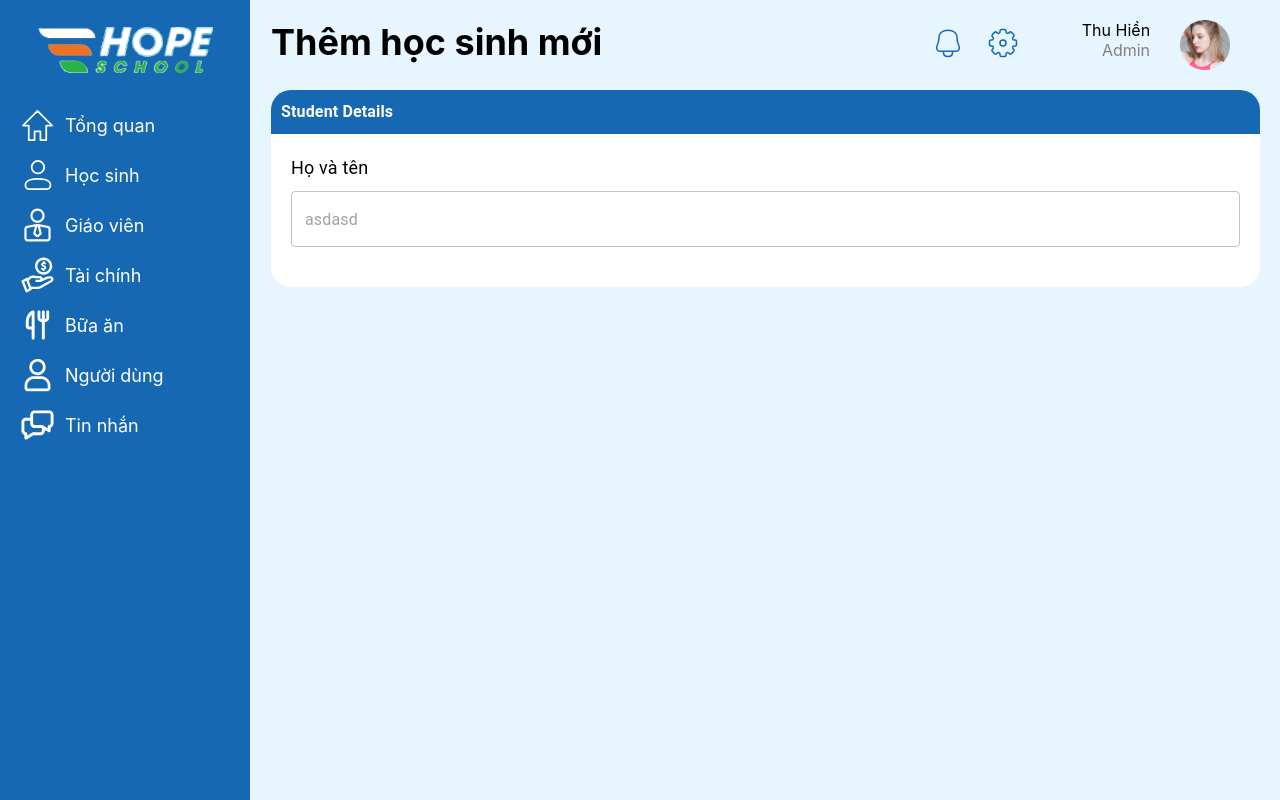
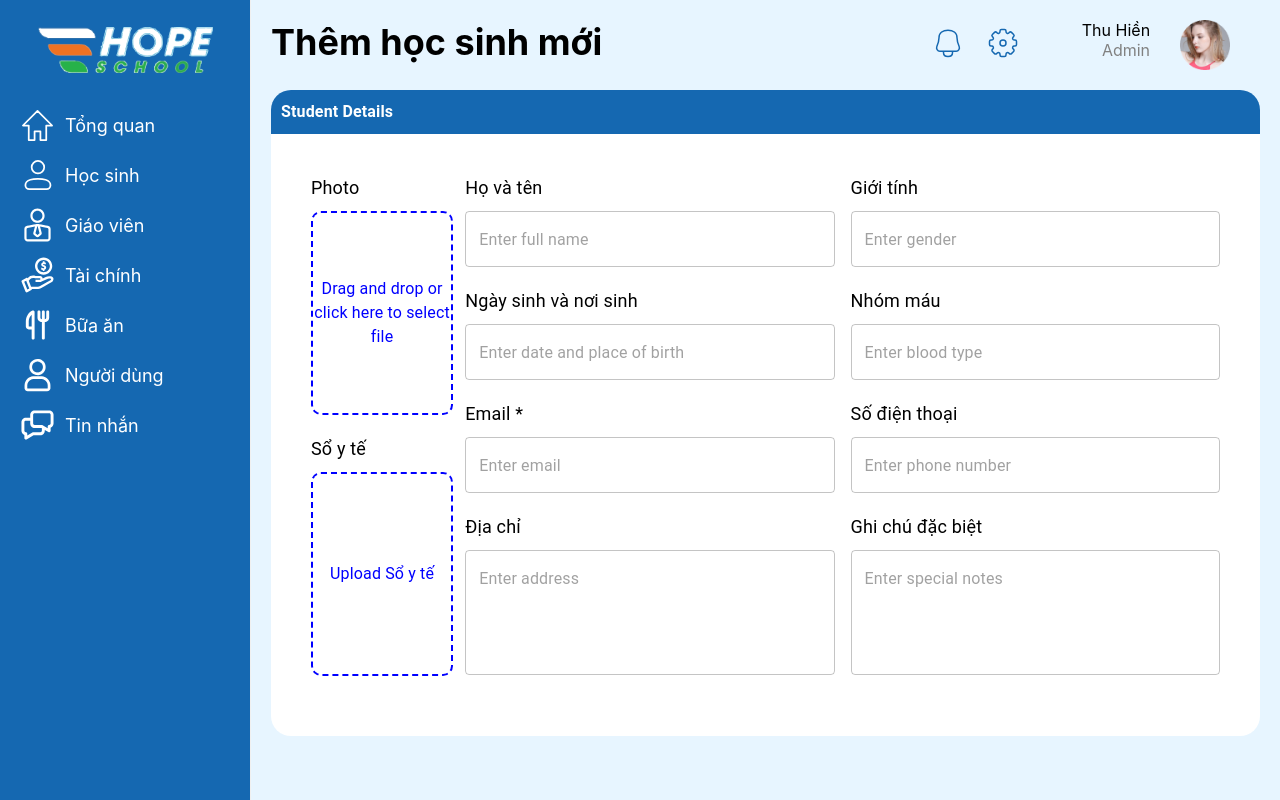
Before and after one commit to TalJa1/web-huybao, a React (Create React App) app: page /addstudents in a window 1280 px wide. Built offline with nearby package versions, Linux system fonts and the light colour scheme.

Commit message:
Refactor AddStudent component: replace InputComponent with BoxInputTop for enhanced student details input; update InputComponent to make isMultipleLine optional

```diff
--- /dev/null
+++ b/src/components/student/BoxInputTop.tsx
@@ -0,0 +1,150 @@
+import { Box, Button, Typography } from "@mui/material";
+import React, { useState } from "react";
+import Grid from "@mui/material/Grid2";
+import InputComponent from "../teacher&student/InputComponent";
+
+const BoxInputTop = () => {
+  const [photo, setPhoto] = useState<string | ArrayBuffer | null>(null);
+  const [medicalRecord, setMedicalRecord] = useState<
+    string | ArrayBuffer | null
+  >(null);
+
+  const handlePhotoChange = (event: React.ChangeEvent<HTMLInputElement>) => {
+    const file = event.target.files?.[0];
+    if (file) {
+      const reader = new FileReader();
+      reader.onload = () => {
+        setPhoto(reader.result);
+      };
+      reader.readAsDataURL(file);
+    }
+  };
+
+  const handleMedicalRecordChange = (
+    event: React.ChangeEvent<HTMLInputElement>
+  ) => {
+    const file = event.target.files?.[0];
+    if (file) {
+      const reader = new FileReader();
+      reader.onload = () => {
+        setMedicalRecord(reader.result);
+      };
+      reader.readAsDataURL(file);
+    }
+  };
+  return (
+    <Box sx={{ padding: "20px" }}>
+      <Grid container spacing={2}>
+        {/* First Column */}
+        <Grid size={{ md: 2, xs: 12 }}>
+          <Box sx={{ marginBottom: "20px" }}>
+            <Typography sx={{ marginBottom: "10px", fontSize: "18px" }}>
+              Photo
+            </Typography>
+            <Box
+              sx={{
+                width: "100%",
+                height: "200px",
+                border: "2px dashed blue",
+                display: "flex",
+                alignItems: "center",
+                justifyContent: "center",
+                cursor: "pointer",
+                borderRadius: "10px",
+                overflow: "hidden",
+              }}
+              onClick={() => document.getElementById("photo-input")?.click()}
+            >
+              {photo ? (
+                <img
+                  src={photo as string}
+                  alt="Photo"
+                  style={{ width: "100%", height: "100%", objectFit: "cover" }}
+                />
+              ) : (
+                <Typography color="blue" sx={{ textAlign: "center" }}>
+                  Drag and drop or click here to select file
+                </Typography>
+              )}
+            </Box>
+            <input
+              type="file"
+              id="photo-input"
+              style={{ display: "none" }}
+              onChange={handlePhotoChange}
+            />
+          </Box>
+          <Box sx={{ marginBottom: "20px" }}>
+            <Typography sx={{ marginBottom: "10px", fontSize: "18px" }}>
+              Sổ y tế
+            </Typography>
+            <Box
+              sx={{
+                width: "100%",
+                height: "200px",
+                border: "2px dashed blue",
+                display: "flex",
+                alignItems: "center",
+                justifyContent: "center",
+                cursor: "pointer",
+                borderRadius: "10px",
+                overflow: "hidden",
+              }}
+              onClick={() =>
+                document.getElementById("medical-record-input")?.click()
+              }
+            >
+              {medicalRecord ? (
+                <img
+                  src={medicalRecord as string}
+                  alt="Medical Record"
+                  style={{ width: "100%", height: "100%", objectFit: "cover" }}
+                />
+              ) : (
+                <Typography color="blue">Upload Sổ y tế</Typography>
+              )}
+            </Box>
+            <input
+              type="file"
+              id="medical-record-input"
+              style={{ display: "none" }}
+              onChange={handleMedicalRecordChange}
+            />
+          </Box>
+        </Grid>
+
+        {/* Second Column */}
+        <Grid size={{ md: 5, xs: 12 }}>
+          <InputComponent label="Họ và tên" placeholder="Enter full name" />
+          <InputComponent
+            label="Ngày sinh và nơi sinh"
+            placeholder="Enter date and place of birth"
+          />
+          <InputComponent label="Email *" placeholder="Enter email" />
+          <InputComponent
+            label="Địa chỉ"
+            placeholder="Enter address"
+            isMultipleLine
+          />
+        </Grid>
+
+        {/* Third Column */}
+        <Grid size={{ md: 5, xs: 12 }}>
+          <InputComponent label="Giới tính" placeholder="Enter gender" />
+          <InputComponent label="Nhóm máu" placeholder="Enter blood type" />
+          <InputComponent
+            label="Số điện thoại"
+            placeholder="Enter phone number"
+          />
+          <InputComponent
+            label="Ghi chú đặc biệt"
+            isMultipleLine
+            placeholder="Enter special notes"
+          />
+        </Grid>
+      </Grid>
+    </Box>
+  );
+};
+
+export default BoxInputTop;
--- a/src/components/teacher&student/InputComponent.tsx
+++ b/src/components/teacher&student/InputComponent.tsx
@@ -3,7 +3,7 @@ import { Box, TextField, Typography } from "@mui/material";
 
 interface InputComponentProps {
   label: string;
-  isMultipleLine: boolean;
+  isMultipleLine?: boolean;
   placeholder: string;
 }
 
--- a/src/views/Student/AddStudent.tsx
+++ b/src/views/Student/AddStudent.tsx
@@ -1,10 +1,10 @@
-import { Box, Input } from "@mui/material";
+import { Box } from "@mui/material";
 import React from "react";
 import Grid from "@mui/material/Grid2";
 import TopLayout from "../../components/TopLayout";
 import { bellIcon, settingIcon } from "../../assets/iconSVG";
 import GroupAddFields from "../../components/teacher&student/GroupAddFields";
-import InputComponent from "../../components/teacher&student/InputComponent";
+import BoxInputTop from "../../components/student/BoxInputTop";
 
 const AddStudent = () => {
   return (
@@ -31,11 +31,7 @@ const Main: React.FC = () => {
         <GroupAddFields
           children={
             <Box>
-              <InputComponent
-                label="Họ và tên"
-                isMultipleLine={false}
-                placeholder="asdasd"
-              />
+              <BoxInputTop />
             </Box>
           }
           label="Student Details"
```
